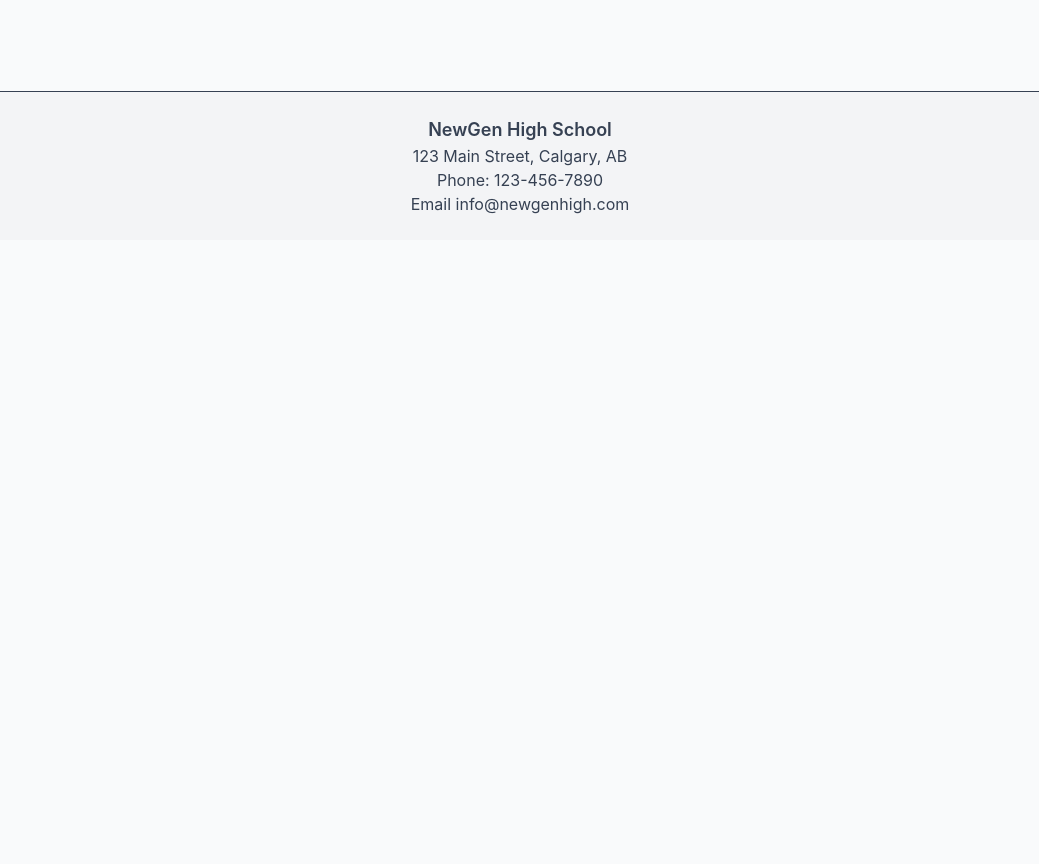
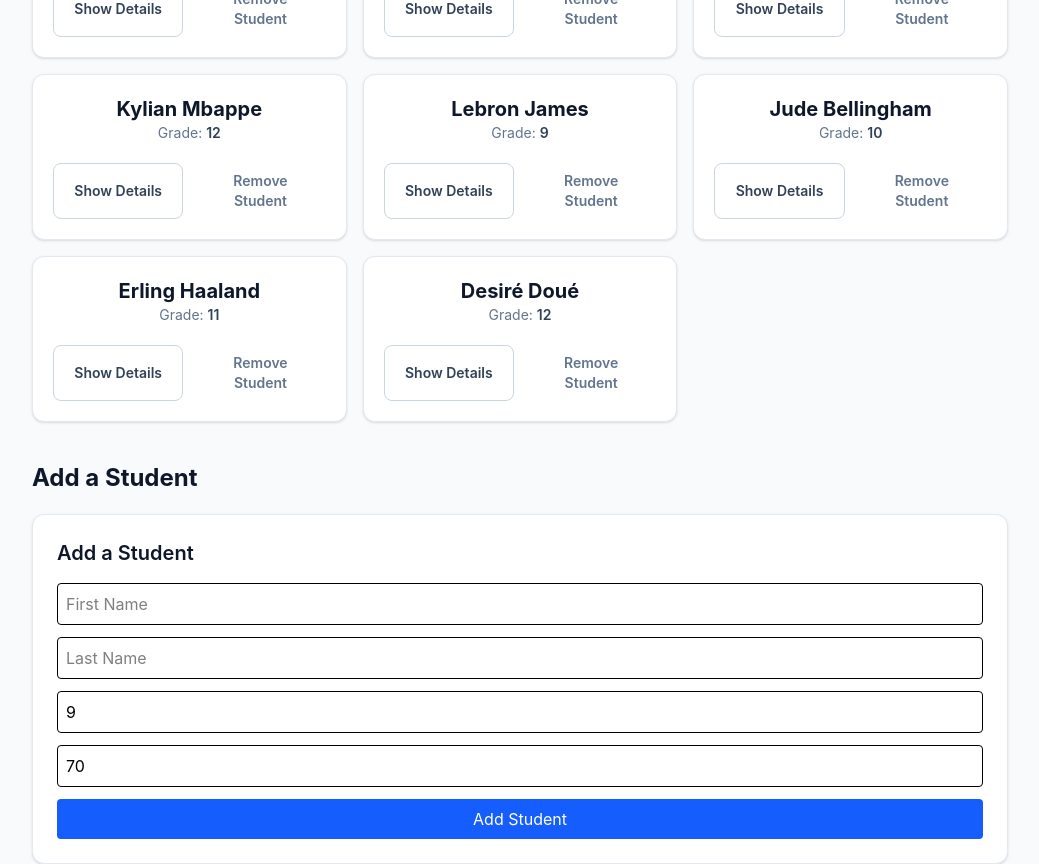
Before and after one commit to M3LTY0/WebDev-FrontEnd, a Next.js app in the folder newgenhigh/: page / in a window 1280 px wide. Shown: the part 560-1424 px from the top of the page, without its empty margins (120-1159 px from the left). Before the commit the page ends 800 px from the top, so only its background shows below. Built offline with nearby package versions, Linux system fonts and the light colour scheme.

Commit message:
completed StudentPortal and Statspanel, fixed  student data structure in SearchBox, added validation check for grades and averages

```diff
--- a/newgenhigh/app/layout.tsx
+++ b/newgenhigh/app/layout.tsx
@@ -3,24 +3,21 @@
 import Footer from "../components/Footer";
 import React from "react";
 
-export default function RootLayout ({
+export default function RootLayout({
   children,
-
 }: {
   children: React.ReactNode;
 }) {
   return (
     <html lang="en">
       <body className="min-h-screen flex flex-col bg-gray-50">
-        {/*navbar at the top */}
-        <Navbar/>
+        <Navbar />
 
-        <main className="flex-1 px-6 py-8 max-w-5xl mx-auto">
-          {/*this is where StudentPortal goes */}
+        <main className="flex-1 px-6 py-8 max-w-5xl mx-auto w-full">
+          {children}
         </main>
+
         <Footer />
-
-
       </body>
     </html>
   );
--- a/newgenhigh/app/page.tsx
+++ b/newgenhigh/app/page.tsx
@@ -1,32 +1,11 @@
-"use client"
-
-import SearchBox from "@/components/SearchBox";
-import {StartStudent} from "@/data/StartStudent"
-import { useState } from "react";
+import StudentPortal from "@/components/StudentPortal";
 
 const Home = () => {
-
-  interface Student {
-  id: number;
-  name: string;
-  average: number;
-  grade: number;
-}
-
-  const [students, setStudents] = useState<Student[]>(StartStudent);
-
-    const handleRemove = (id: number) => {
-    setStudents(students.filter((student) => student.id !== id));
-  };
-
-
-
-  return(
+  return (
     <main>
-      <SearchBox students={students} handleRemove={handleRemove}/>
+      <StudentPortal />
     </main>
-
-  )
-}
+  );
+};
 
 export default Home;
--- a/newgenhigh/components/AddStudent.tsx
+++ b/newgenhigh/components/AddStudent.tsx
@@ -45,15 +45,45 @@
 
     return (
         //with id addStudent so it goes to that part from navbar
-        <section id="addStudent" className="mt-100 p-6 bg-slate-900 rounded shadow">
-            <h2 className="text-xl font-semibold mb-4">Add a Student</h2>
-
+        <section
+            id="addStudent"
+            className="space-y-4 rounded-xl border border-slate-200 bg-white p-6 shadow-sm">
+            <h2 className="mb-4 text-xl font-semibold text-slate-900">
+                Add a Student
+            </h2>
             <div className="flex flex-col gap-3">
                 {/*first name input*/}
                 <input type="text" placeholder="First Name" className="border p-2 rounded" value = {firstName} onChange={(x) => setFirstName(x.target.value)} />
                 <input type="text" placeholder="Last Name" className="border p-2 rounded" value = {lastName} onChange={(x) => setLastName(x.target.value)} />
-                <input type="numebr" className="border p-2 rounded" value = {grade} onChange={(x) => setGrade(Number(x.target.value))} />
-                <input type="number" className="border p-2 rounded" value = {average} onChange={(x) => setAverage(Number(x.target.value))} />
+
+
+                {/* to ensure "grade" cannot be below 9, or above 12, and must be a whole number (no negative integers)*/}
+                <input
+                    type="number"
+                    min="9"
+                    max="12"
+                    step="1"
+                    className="border p-2 rounded"
+                    value={grade}
+                    onChange={(x) => {
+                    const value = Number(x.target.value);
+
+                        if (Number.isInteger(value) && value >= 9 && value <= 12) {
+                            setGrade(value);}}}/>
+
+{/* to ensure the average stays between 0 and 100 */}
+                <input
+                    type="number"
+                    min="0"
+                    max="100"
+                    step="1"
+                    className="border p-2 rounded"
+                    value={average}
+                    onChange={(x) => {
+                        const value = Number(x.target.value);
+
+                            if (Number.isInteger(value) && value >= 0 && value <= 100) {
+                                setAverage(value);}}}/>
 
                 <button onClick={handleAdd} className= "bg-blue-600 text-white py-2 rounded hover:bg-blue-700">
                     Add Student
--- a/newgenhigh/components/SearchBox.tsx
+++ b/newgenhigh/components/SearchBox.tsx
@@ -1,51 +1,33 @@
-"use client";
 
-import { useState } from "react";
-import StudentList from "./StudentList";
+/*
+File: SearchBox.tsx
+Author: Your Name
+Date: October 30, 2026
 
-interface Student {
-  id: number;
-  name: string;
-  average: number;
-  grade: number;
+This component displays a controlled search input for students.
+It receives the current search query from StudentPortal through props.
+Whenever the user types, it sends the updated query back to StudentPortal.
+StudentPortal is responsible for filtering the student array.
+The component returns a search input styled with Tailwind CSS.
+*/
+
+interface SearchBoxProps {
+  query: string;
+  onQueryChange: (value: string) => void;
 }
 
-interface SearchBoxProps {
-  students: Student[];
-  handleRemove: (id: number) => void;
-}
-
-const SearchBox = ({students, handleRemove}:SearchBoxProps) => {
-  const [query, setQuery] = useState("");
-
-  //matches queries to students
-  const matching = students.filter((student) =>
-    student.name.toLowerCase().includes(query.toLowerCase()),
-  );
-
-  const handleQueryChange = (event: React.ChangeEvent<HTMLInputElement>) => {
-    setQuery(event.target.value);
-  };
-
+const SearchBox = ({ query, onQueryChange }: SearchBoxProps) => {
   return (
     <div className="mt-4">
       <input
         type="text"
         value={query}
-        onChange={handleQueryChange}
+        onChange={(event) => onQueryChange(event.target.value)}
         placeholder="Search students..."
         aria-label="Search students"
         className="w-full rounded-lg border border-slate-300 px-4 py-2 text-slate-900 placeholder:text-slate-400 focus:border-blue-500 focus:outline-none"
       />
-
-      <StudentList
-    students={matching} handleRemove={handleRemove}
-    />
     </div>
-
-
-
-
   );
 };
 
--- a/newgenhigh/components/StatsPanel.tsx
+++ b/newgenhigh/components/StatsPanel.tsx
@@ -2,8 +2,6 @@
 // imports
 
 import { Student } from "@/data/students";
-
-// props Interface
 
 interface StatsPanelProps {
   students: Student[];
--- a/newgenhigh/components/StudentList.tsx
+++ b/newgenhigh/components/StudentList.tsx
@@ -1,55 +1,30 @@
-// Completed by Jerry Folarin-Lewu(Wed 21)
-// Renders student "objects"
-"use client";
 
-import StudentCard from "@/components/StudentCard";
-
-// defines the shape of the data
-
-interface Student {
-  id: number;
-  name: string;
-  average: number;
-  grade: number;
-}
+import type { Student } from "@/data/students";
+import StudentCard from "./StudentCard";
 
 interface StudentListProps {
   students: Student[];
-  handleRemove: (id: number) => void;
+  onRemove: (id: number) => void;
 }
-
-const StudentList = ({ students, handleRemove }: StudentListProps) => {
+const StudentList = ({ students, onRemove }: StudentListProps) => {
   return (
-    <div className="rounded-2xl bg-white p-6 shadow-md">
-      {/* Header */}
-      <div className="mb-5">
-        <h1 className="text-2xl font-bold text-slate-900">Student Directory</h1>
-        <p className="mt-1 text-sm text-slate-500">
-          View and manage your students.
-        </p>
-      </div>
-
-
+    <div className="mt-4">
       {students.length > 0 ? (
-        <ul className="mt-4 grid grid-cols-1 gap-4 md:grid-cols-2">
+        <div className="grid grid-cols-1 gap-4 sm:grid-cols-2 lg:grid-cols-3">
           {students.map((student) => (
-            <li key={student.id}>
             <StudentCard
-                name={student.name}
+              key={student.id}
+              name={`${student.firstName} ${student.lastName}`}
               grade={student.grade}
               average={student.average}
-                onRemove={() => handleRemove(student.id)}
+              onRemove={() => onRemove(student.id)}
             />
-            </li>
           ))}
-        </ul>
+        </div>
       ) : (
-        <div className="mt-6 rounded-xl border border-slate-200 bg-slate-50 px-4 py-8 text-center">
-          <p className="font-semibold text-slate-700">No students found</p>
-          <p className="mt-1 text-sm text-slate-500">
-            Try another name or search term.
+        <p className="py-6 text-center text-slate-500">
+          No students found.
         </p>
-        </div>
       )}
     </div>
   );
```
Also changed, not shown: newgenhigh/components/StudentPortal.tsx (+10 -21 lines). Lines whose indentation alone changed are shown as unchanged.
